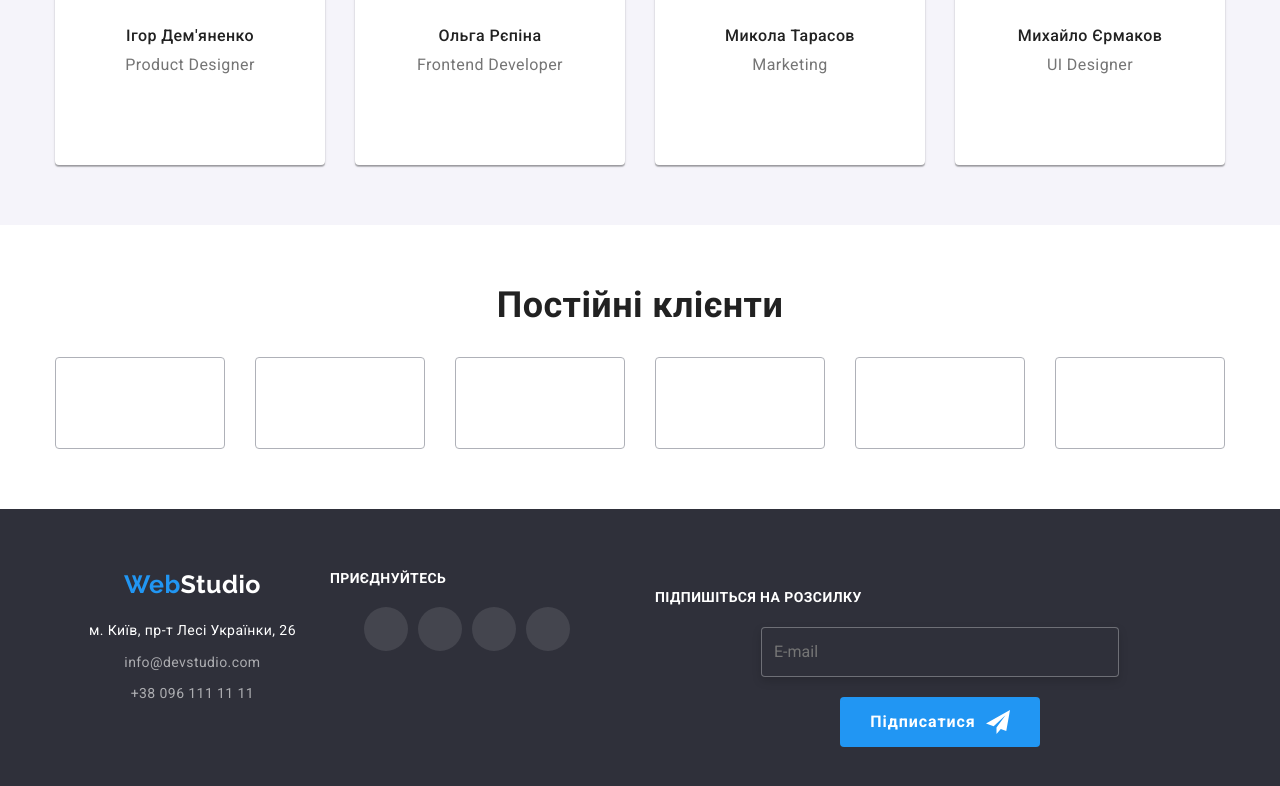
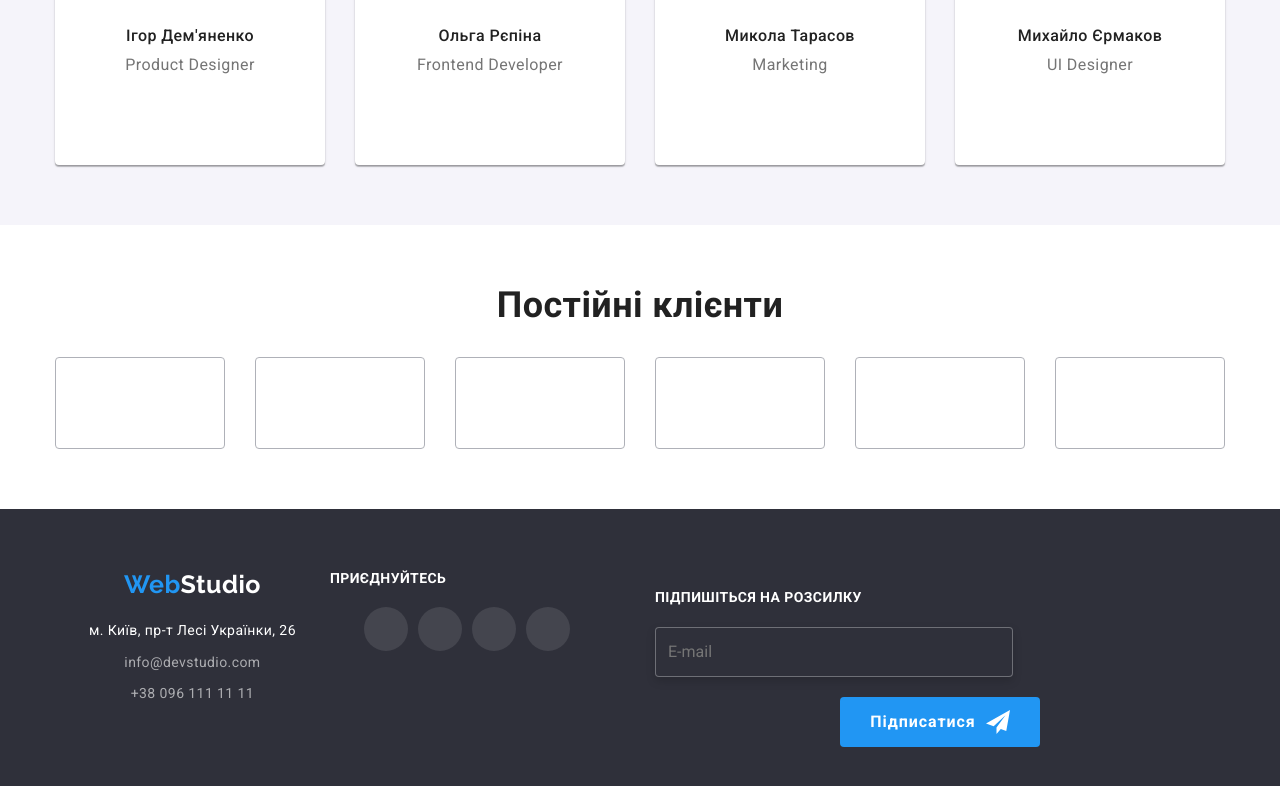
Before and after one commit to Shibanov-Aleksandr/goit-markup-hw-08, a plain HTML site: page index.html in a window 1280 px wide. Shown: the part 1929-2715 px from the top of the page. Drawn offline with nearby package versions, Linux system fonts and the light colour scheme.

Commit message:
fix-footer

```diff
--- a/sass/components/footer/_subscription.scss
+++ b/sass/components/footer/_subscription.scss
@@ -33,8 +33,8 @@
 @media screen and (min-width: 1200px) {
   .subscription__mail {
     width: 358px;
-    margin-right: auto;
-    margin-left: auto;
+    margin-right: 0;
+    margin-left: 0;
   }
 }
 @media screen and (min-width: 1200px) {
```
Also changed, not shown: css/main.css, css/main.min.css, 2 other files.
